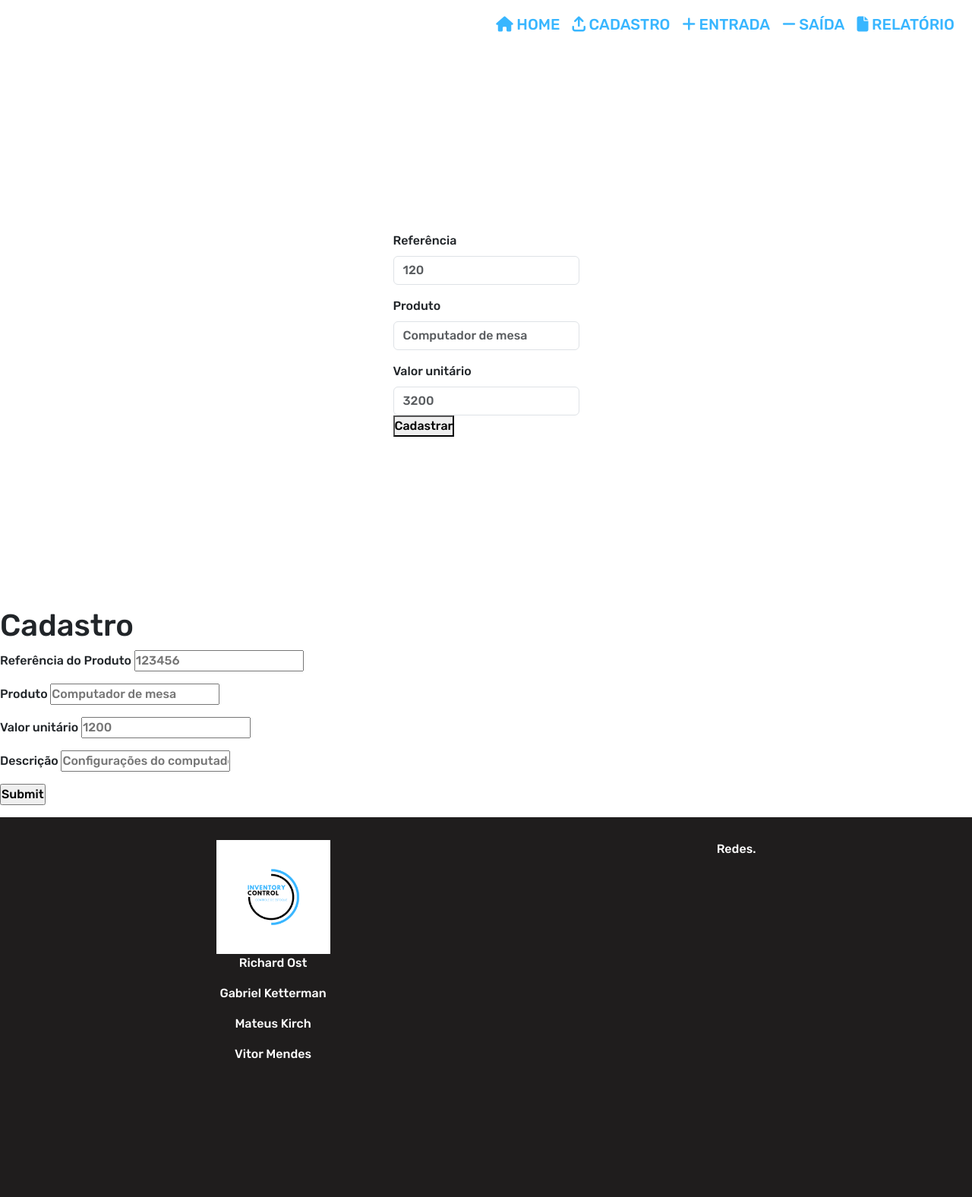
After one commit to aydanfiuza/projeto-integrador-IENH, a PHP site: page /html/cadastroNew.html in a window 1280 px wide. The commit adds this page. Shown: the whole page at 76% size. Run offline with PHP 8.4, Linux system fonts and the light colour scheme; some libraries are stand-ins or nearby versions.

Commit message:
formulario cadastroNew

```diff
--- /dev/null
+++ b/projeto-integrador-IENH-main/public/css/cadastroNew.css
@@ -0,0 +1,95 @@
+@import url('https://fonts.googleapis.com/css2?family=Rubik:wght@300;500&display=swap');
+
+* {
+    margin: 0;
+    padding: 0;
+    box-sizing: border-box;
+    list-style: none;
+    text-decoration: none;
+    font-family: "Rubik";
+}
+
+header {
+    display: flex;
+    justify-content: space-between;
+    max-width: 100vw;
+    padding: 0px 15px;
+    margin: 0 auto;
+    height: 80px;
+}
+
+.navbar {
+    display: flex;
+    align-items: center;
+}
+
+.navbar ul {
+    display: flex;
+}
+
+.navbar ul li {
+    color: #38B6FF;
+    padding: 0px 8px;
+    text-transform: uppercase;
+    transition: 0.4s;
+    cursor: pointer;
+    font-size: 20px;
+}
+
+.navbar ul li:hover {
+    color: #000000;
+}
+
+.navbar i {
+    color: #38B6FF;
+
+}
+
+.navbar i:hover {
+    color: #000000;
+}
+
+.container {
+    display: flex;
+    flex-direction: column;
+    align-items: center;
+    justify-content: center;
+    max-width: 100vw;
+    height: calc(100vh - 80px);
+    padding: 0px 15px;
+    margin: 0 auto;
+}
+
+.div-form {
+}
+
+.div-welcome {
+    width: 550px;
+    font-size: 18px;
+}
+
+footer {
+    color: white;
+    background-color: #1f1d1d;
+    margin: 0 auto;
+    height: 500px;
+    max-width: 100vw;
+    display: flex;
+    justify-content: space-around;
+    padding: 30px 30px;
+}
+
+.div-infos {
+    display: flex;
+    flex-direction: column;
+    align-items: center;
+}
+
+.div-redes {
+    display: flex;
+    flex-direction: column;
+}
+
+.logo-footer {
+    width: 150px;
+}
--- /dev/null
+++ b/projeto-integrador-IENH-main/public/html/cadastroNew.html
@@ -0,0 +1,111 @@
+<!DOCTYPE html>
+<html lang="pt">
+<head>
+    <meta charset="UTF-8">
+    <meta http-equiv="X-UA-Compatible" content="IE=edge">
+    <meta name="viewport" content="width=device-width, initial-scale=1.0">
+
+    <link rel="stylesheet" href="../css/cadastroNew.css">
+    <link rel="stylesheet" href="../css/responsive.css">
+    <link href="https://cdn.jsdelivr.net/npm/bootstrap@5.3.0-alpha3/dist/css/bootstrap.min.css" rel="stylesheet" integrity="sha384-KK94CHFLLe+nY2dmCWGMq91rCGa5gtU4mk92HdvYe+M/SXH301p5ILy+dN9+nJOZ" crossorigin="anonymous">
+
+    <title>Início</title>
+</head>
+<body>
+
+    <header>
+        <div class="div-logo">
+
+        </div>
+        <nav class="navbar">
+            <ul>
+                <li id="home">
+                    <i id="cor0" class="fa-solid fa-house"></i>
+                    <span>Home</span>
+                </li>
+                <li id="cadastro">
+                    <i id="cor1" class="fa-solid fa-arrow-up-from-bracket"></i>
+                    <span>Cadastro</span>
+                </li>
+                <li id="entrada">
+                    <i id="cor2" class="fa-solid fa-plus"></i>
+                    <span>Entrada</span>
+                </li>
+                <li id="saida">
+                    <i id="cor3" class="fa-solid fa-minus"></i>
+                    <span>Saída</span>
+                </li>
+                <li id="relatorio">
+                    <i id="cor4" class="fa-solid fa-file"></i>
+                    <span>Relatório</span>
+                </li>
+            </ul>
+        </nav>
+    </header>
+
+    <main class="container">
+        <div class="div-form">
+            <form action="" method="">
+                <div class="mb-3">
+                <label for="referencia" class="form-label">Referência</label>
+                <input type="number" max="999999" class="form-control" id="referencia" required="required" placeholder="120">
+                </div>
+                <div class="mb-3">
+                <label for="produto" class="form-label">Produto</label>
+                <input type="password" class="form-control" id="produto" required="required" placeholder="Computador de mesa">
+                </div>
+                <label for="valor_unitario" class="form-label">Valor unitário</label>
+                <input type="number" class="form-control" id="valor_unitario" required="required" placeholder="3200">
+                <button type="submit" class="submitButton">Cadastrar</button>
+            </form>
+        </div>
+    </main>
+
+
+    <div id="cadastro">
+        <form action="" id="formulario">
+            <h1>Cadastro</h1>
+            <p>
+            <label for="referencia">Referência do Produto</label>
+            <input id="referencia" name="referencia" required="required" type="number" max="999999" placeholder="123456"/>
+            </p>
+
+            <p>
+            <label for="produto">Produto</label>
+            <input id="produto" name="produto" required="required" type="text" placeholder="Computador de mesa"/>
+            </p>
+
+            <p>
+            <label for="valor_unitario">Valor unitário</label>
+            <input id="valor_unitario" name="valor_unitario" required="required" type="number" max="999999" placeholder="1200"/>
+            </p>
+
+            <p>
+            <label for="descricao">Descrição</label>
+            <input id="descricao" name="descricao" required="required" type="text" placeholder="Configurações do computador"/>
+            </p>
+
+            <p>
+            <input type="submit" id="submit-button"></input>
+            </p>
+        </form>
+    </div>
+
+
+    <footer>
+        <div class="div-infos">
+            <img class="logo-footer" src="../images/ic-logo.png">
+            <p class="p-infos">Richard Ost</p>
+            <p class="p-infos">Gabriel Ketterman</p>
+            <p class="p-infos">Mateus Kirch</p>
+            <p class="p-infos">Vitor Mendes</p>
+        </div>
+        <div class="div-redes">
+            Redes.
+        </div>
+    </footer>
+
+    <script src="https://kit.fontawesome.com/5fda86d671.js" crossorigin="anonymous"></script>
+    <script src="../js/index.js"></script>
+</body>
+</html>
--- a/projeto-integrador-IENH-main/public/html/entrada.html
+++ b/projeto-integrador-IENH-main/public/html/entrada.html
@@ -40,7 +40,6 @@
                     <input id="origem" name="origem" required="required" type="text" placeholder="Compra" />
                   </p>
 
-
                   <a href="entrada.html">
                     <button class="button-submit">Cadastrar produto</button>
                   </a>
```
Also changed, not shown: projeto-integrador-IENH-main/public/html/cadastro.html (+11 -0 lines), projeto-integrador-IENH-main/public/css/cadastro.css (line endings or trailing spaces).
